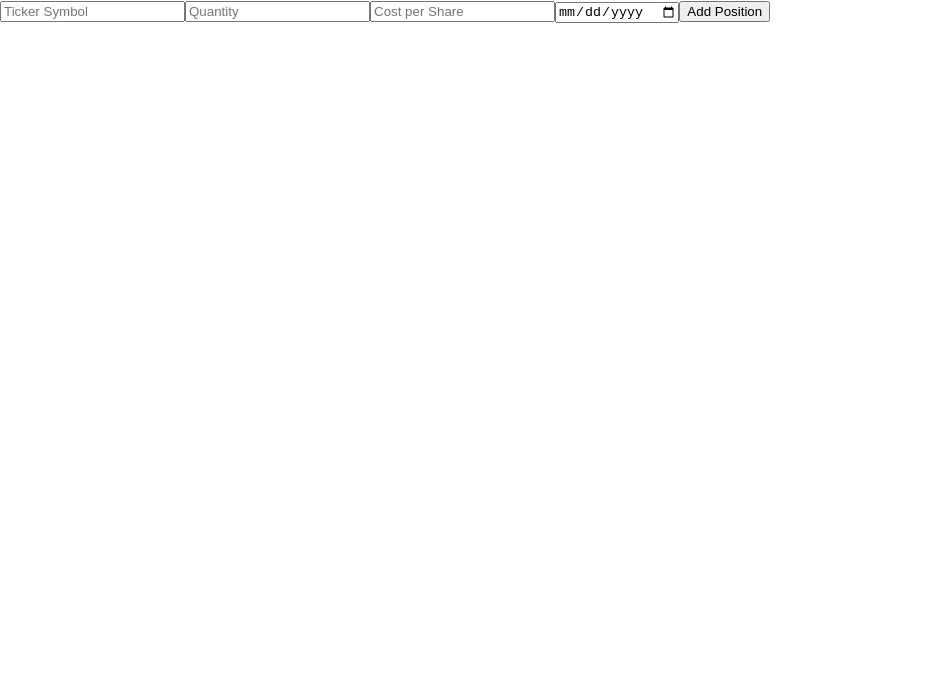
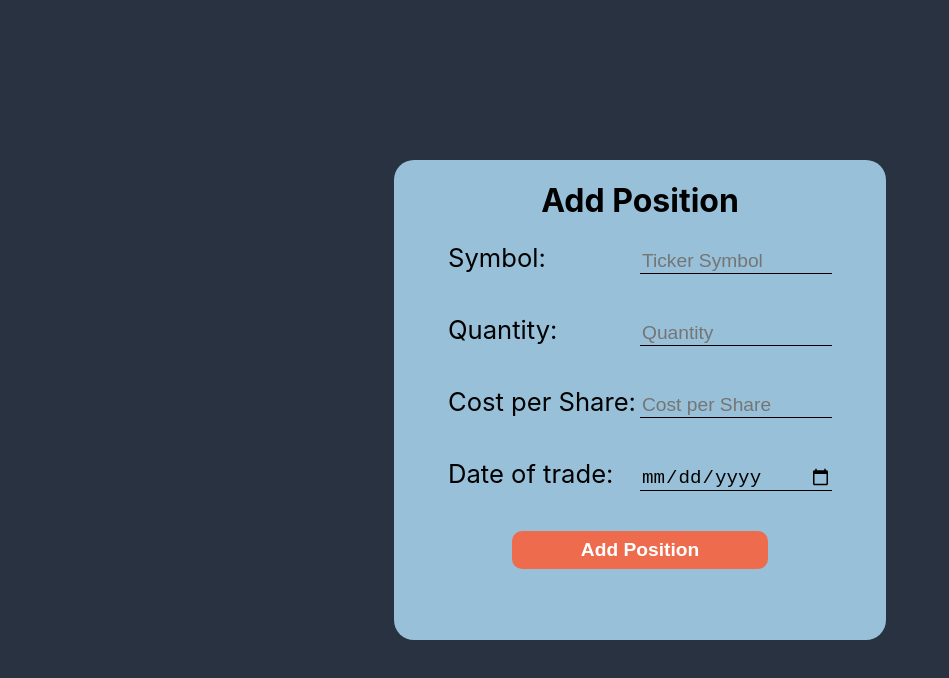
Before and after one commit to Jacobsmi/stock-tracker, a Next.js app: page /openposition in a window 1280 px wide. Shown: the top 678 px of the page, without its empty margins (0-949 px from the left). Built offline with nearby package versions, Linux system fonts and the light colour scheme.

Commit message:
Fixed a bug in validation and started to do styling

```diff
--- a/pages/index.js
+++ b/pages/index.js
@@ -1,10 +1,6 @@
 import styles from '../styles/Home.module.css'
 
 export default function Home() {
-  function submitClick(){
-
-  }
-
   return (
     <div className={styles.container}>
 
--- a/pages/openposition.js
+++ b/pages/openposition.js
@@ -1,3 +1,5 @@
+import styles from '../styles/OpenPosition.module.css'
+
 export default function AddTrade() {
 
   function addNewTrade() {
@@ -14,14 +16,13 @@ export default function AddTrade() {
     }
 
     let quantity = document.getElementById('position-quantity').value
-    console.log(quantity)
-    if(!/^(\d+\.\d{1,2})$/.test(quantity)){
+    if (!/^\d+\.\d{0,10}$/.test(quantity)) {
       validTrade = false
       console.log("Not a good quantity")
     }
 
     let cost = document.getElementById('position-cost').value
-    if(!/^(\d+\.\d{1,2})$/.test(cost)){
+    if (!/^\d+\.\d{0,10}$/.test(cost)) {
       validTrade = false
       console.log("Not a good cost")
     }
@@ -56,12 +57,25 @@ export default function AddTrade() {
   }
 
   return (
-    <div>
-      <input id='position-symbol' placeholder='Ticker Symbol' type='text'></input>
-      <input id='position-quantity' placeholder='Quantity' type='text'></input>
-      <input id='position-cost' placeholder='Cost per Share' type='text'></input>
-      <input id='position-date' placeholder='Date' type='date'></input>
-      <button onClick={addNewTrade}>Add Position</button>
+    <div className={styles.container}>
+      <div className={styles.side}>
+
+      </div>
+      <div className={styles.form}>
+        <h1>Add Position</h1>
+        <label for='position-symbol'>Symbol:</label>
+        <input id='position-symbol' placeholder='Ticker Symbol' type='text'></input><br />
+        <label for='position-quantity'>Quantity:</label>
+        <input id='position-quantity' placeholder='Quantity' type='text'></input><br />
+        <label for='position-cost'>Cost per Share:</label>
+        <input id='position-cost' placeholder='Cost per Share' type='text'></input><br />
+        <label for='position-date'>Date of trade:</label>
+        <input id='position-date' placeholder='Date' type='date'></input><br />
+        <button onClick={addNewTrade}>Add Position</button>
+      </div>
+      <div className={styles.side}>
+
+      </div>
     </div>
   )
 }
--- /dev/null
+++ b/styles/OpenPosition.module.css
@@ -0,0 +1,50 @@
+.container{
+  height: max(100vh, 600px);
+  width: 100vw;
+  background-color: #293241;
+}
+
+@media screen and (min-width: 1024px){
+  .container{
+    display: flex;
+    align-items: center;
+  }
+  .side{
+    flex: 40;
+  }
+  .form{
+    flex: 50;
+    height: 60vh;
+    background-color: #98c1d9;
+    border-radius: 20px;
+    box-sizing: border-box;
+    text-align: center;
+  }
+  .form label{
+    display: inline-block;
+    text-align: left;
+    width: 15vw;
+    font-size: 2vw;
+  }
+  .form input{
+    width: 15vw;
+    font-size: 1.5vw;
+    margin-bottom: 40px;
+    border: none;
+    border-bottom: 1px solid black;
+    color: black;
+    outline: none;
+    background-color: #98c1d9;
+  }
+  .form button{
+    width: 20vw;
+    height: 3vw;
+    color: white;
+    font-weight: 800;
+    background-color: #ee6c4d;
+    font-size: 1.5vw;
+    border: 0;
+    outline: 0;
+    border-radius: 10px;
+  }
+}
```
